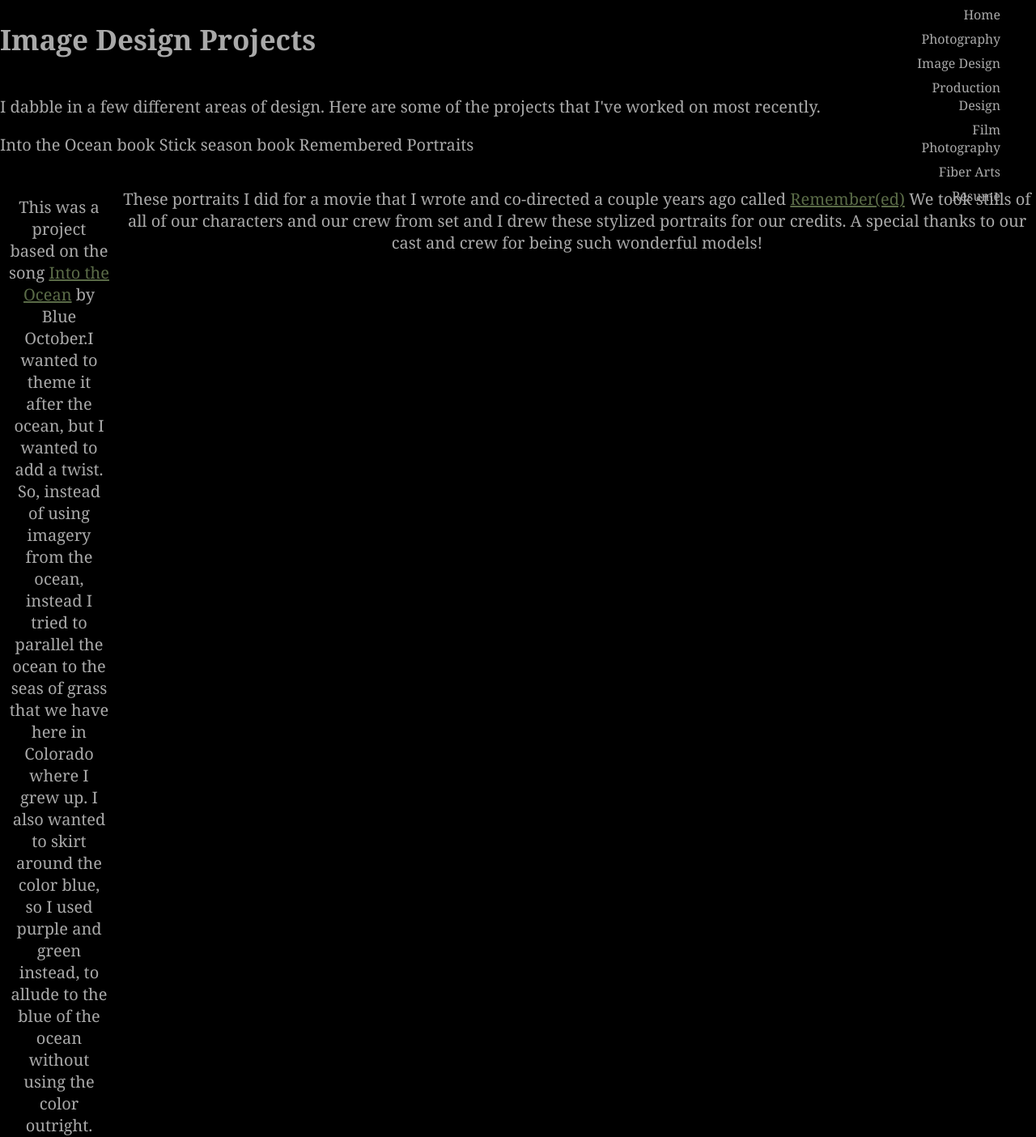
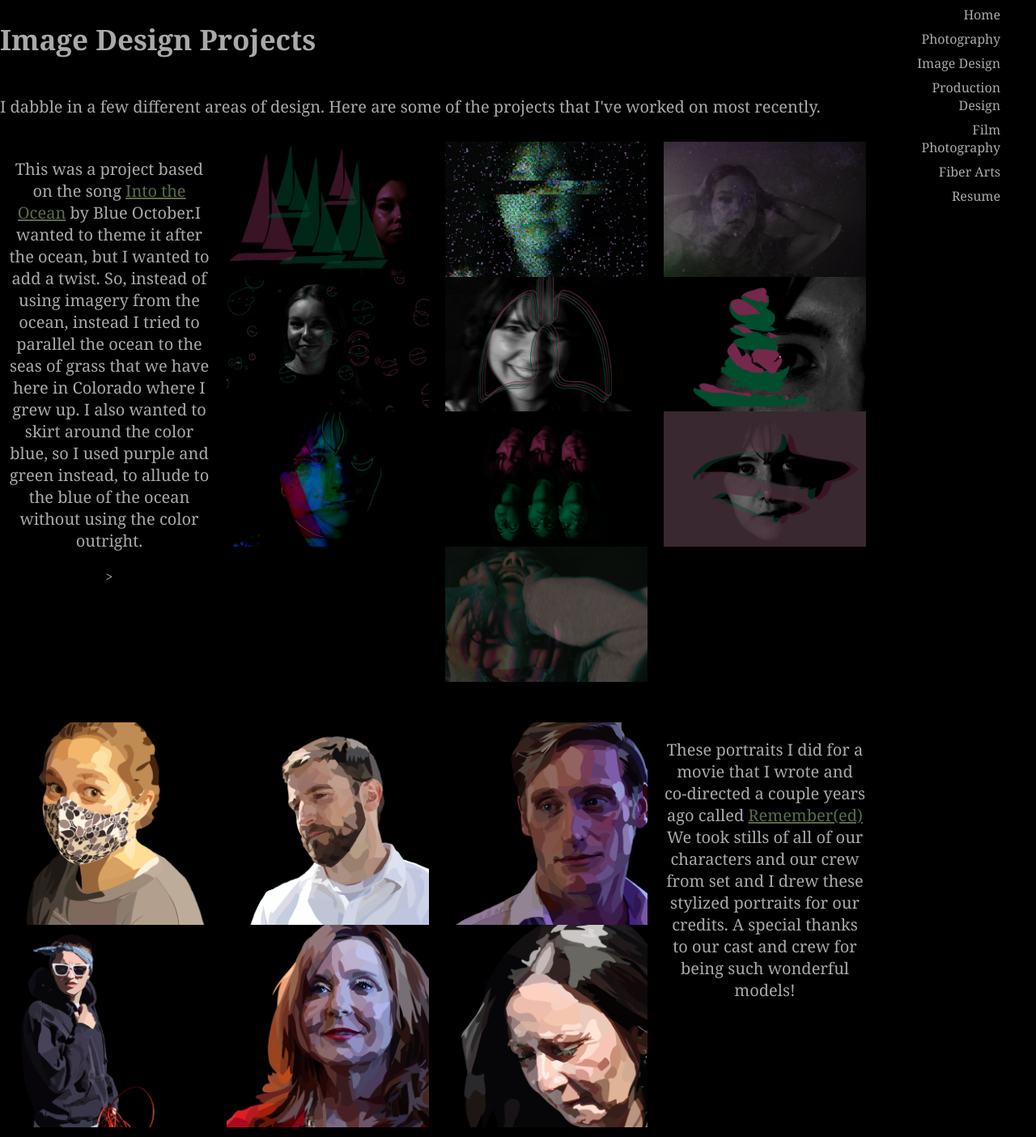
Before and after one commit to Addi-Blocher/Addi-Blocher.github.io, a plain HTML site: page links/ImageDesign.html in a window 1280 px wide. Shown: the part 22-1426 px from the top of the page at 81% size. Drawn offline with Linux system fonts and the light colour scheme.

Commit message:
furstation

```diff
--- a/CSS/main.css
+++ b/CSS/main.css
@@ -99,6 +99,7 @@ button:visited {
   top: 5px;
   padding: 20px;
   text-align: right;
+  background-color: rgba(0,0,0, .4);
 }
 
 .menu a{
@@ -323,10 +324,17 @@ body, html {
 }
 
 /*image design specific designs*/
+.image {
+  display: block;
+  width: 100%;
+  height: auto;
+}
+
 .grid {
   display: flex;
   flex-wrap: nowrap;
   text-align: center;
+  margin-bottom: 30px;
 }
 
 .left {
@@ -347,6 +355,7 @@ body, html {
 .right {
   flex: 25%;
   padding: 10px;
+  margin-right: 200px;
 }
 
 /*resume specific designs*/
@@ -382,6 +391,7 @@ body, html {
 .filmright {
   flex: 50%;
   padding: 10px;
+  margin-right: 200px;
 }
 
 .title {
--- a/links/ImageDesign.html
+++ b/links/ImageDesign.html
@@ -25,43 +25,110 @@
 <p>
 I dabble in a few different areas of design. Here are some of the projects that I've worked on most recently.
 </p>
-<p>
-    Into the Ocean book
-    Stick season book
-    Remembered Portraits
 
-</p>
 
-<div class="grid">
-
-    <div class="left">
-        <p>This was a project based on the song <a href="https://www.youtube.com/watch?v=ZES3nJQYJok">Into the Ocean</a> by Blue October.I wanted to theme it after the ocean, but I wanted to add a twist. So, instead of using imagery from the ocean, instead I tried to parallel the ocean to the seas of grass that we have here in Colorado where I grew up. I also wanted to skirt around the color blue, so I used purple and green instead, to allude to the blue of the ocean without using the color outright.</p>
+    <div class="grid">
+        <div class="left">
+            <p>This was a project based on the song <a href="https://www.youtube.com/watch?v=ZES3nJQYJok">Into the Ocean</a> by Blue October.I wanted to theme it after the ocean, but I wanted to add a twist. So, instead of using imagery from the ocean, instead I tried to parallel the ocean to the seas of grass that we have here in Colorado where I grew up. I also wanted to skirt around the color blue, so I used purple and green instead, to allude to the blue of the ocean without using the color outright.</p>>
+        </div>
+        <div class="leftcenter">
+            <img src="../designs/boats.jpg" alt="drawn boats overlaying a portrait of a woman" class="image"
+            height="20%"
+            width="20%">
+            <img src="../designs/bubbles.jpg" alt="outlined bubbles over a portrait of a woman" class="image"
+            height="20%"
+            width="20%">
+            <img src="../designs/detail.jpg" alt="drawn details over a portrait of a woman" class="image"
+            height="20%"
+            width="20%">
+        </div>
+        <div class="rightcenter">
+            <img src="../designs/glitch.jpg" alt="a glitch style on a portrait of a woman" class="image"
+            height="20%"
+            width="20%">
+            <img src="../designs/lungs.jpg" alt="lungs drawn over a portrait of a woman" class="image"
+            height="20%"
+            width="20%">
+            <img src="../designs/repeat.jpg" alt="many pictures of a woman fading into black background" class="image"
+            height="20%"
+            width="20%">
+            <img src="../designs/scream.jpg" alt="a woman screaming twice" class="image"
+            height="20%"
+            width="20%">
+        </div>
+        <div class="right">
+            <img src="../designs/space.jpg" alt="a woman in space" class="image"
+            height="20%"
+            width="20%">
+            <img src="../designs/stones.jpg" alt="a basic drawing of a stack of stones over a portrait of a woman" class="image"
+            height="20%"
+            width="20%">
+            <img src="../designs/whales.jpg" alt="cut out whales over a portrait of a woman" class="image"
+            height="20%"
+            width="20%">
+        </div>
     </div>
 
 
-    <!--photo block
-
     <div class="grid">
         <div class="left">
-            <h1>Artist's Statement</h1>
+            <img src="../designs/portraits/abby.jpg" alt="a woman in space" class="image"
+            height="20%"
+            width="20%">
+            <img src="../designs/portraits/addi.jpg" alt="a basic drawing of a stack of stones over a portrait of a woman" class="image"
+            height="20%"
+            width="20%">
+            <img src="../designs/portraits/alex.jpg" alt="cut out whales over a portrait of a woman" class="image"
+            height="20%"
+            width="20%">
+            <img src="../designs/portraits/ayla.jpg" alt="a basic drawing of a stack of stones over a portrait of a woman" class="image"
+            height="20%"
+            width="20%">
+            <img src="../designs/portraits/dad.jpg" alt="a basic drawing of a stack of stones over a portrait of a woman" class="image"
+            height="20%"
+            width="20%">
         </div>
         <div class="leftcenter">
-            <img src="../designs/boats.jpg" alt="drawn boats overlaying a portrait of a woman" class="image">
-            <img src="../designs/bubbles.jpg" alt="outlined bubbles over a portrait of a woman" class="image">
-            <img src="../designs/detail.jpg" alt="drawn details over a portrait of a woman" class="image">
+            <img src="../designs/portraits/dan.jpg" alt="drawn boats overlaying a portrait of a woman" class="image"
+            height="20%"
+            width="20%">
+            <img src="../designs/portraits/kim.jpg" alt="outlined bubbles over a portrait of a woman" class="image"
+            height="20%"
+            width="20%">
+            <img src="../designs/portraits/kulani.jpg" alt="drawn details over a portrait of a woman" class="image"
+            height="20%"
+            width="20%">
+            <img src="../designs/portraits/misha.jpg" alt="a basic drawing of a stack of stones over a portrait of a woman" class="image"
+            height="20%"
+            width="20%">
+            <img src="../designs/portraits/myles.jpg" alt="a basic drawing of a stack of stones over a portrait of a woman" class="image"
+            height="20%"
+            width="20%">
         </div>
         <div class="rightcenter">
-            <img src="../designs/glitch.jpg" alt="a glitch style on a portrait of a woman" class="image">
-            <img src="../designs/lungs.jpg" alt="lungs drawn over a portrait of a woman" class="image">
-            <img src="../designs/repeat.jpg" alt="many pictures of a woman fading into black background" class="image">
-            <img src="../designs/scream.jpg" alt="a woman screaming twice" class="image">
+            <img src="../designs/portraits/nathaniel.jpg" alt="a glitch style on a portrait of a woman" class="image"
+            height="20%"
+            width="20%">
+            <img src="../designs/portraits/phylis.jpg" alt="lungs drawn over a portrait of a woman" class="image"
+            height="20%"
+            width="20%">
+            <img src="../designs/portraits/rob.jpg" alt="many pictures of a woman fading into black background" class="image"
+            height="20%"
+            width="20%">
+            <img src="../designs/portraits/robert.jpg" alt="a woman screaming twice" class="image"
+            height="20%"
+            width="20%">
+            <img src="../designs/portraits/victor.jpg" alt="a basic drawing of a stack of stones over a portrait of a woman" class="image"
+            height="20%"
+            width="20%">
         </div>
         <div class="right">
-            <img src="../designs/space.jpg" alt="a woman in space" class="image">
-            <img src="../designs/stones.jpg" alt="a basic drawing of a stack of stones over a portrait of a woman" class="image">
-            <img src="../designs/whales.jpg" alt="cut out whales over a portrait of a woman" class="image">
+            <p>These portraits I did for a movie that I wrote and co-directed a couple years ago called <a href="https://www.imdb.com/title/tt17491930/?ref_=nv_sr_srsg_0">Remember(ed)</a> We took stills of all of our characters and our crew from set and I drew these stylized portraits for our credits. A special thanks to our cast and crew for being such wonderful models!</p>
         </div>
-    </div> -->
+    </div>
+
+
+
 
         <!--my logo
         <div class="logo">
@@ -70,7 +137,6 @@ I dabble in a few different areas of design. Here are some of the projects that
                 height="200"></a>
         </div>-->
 
-    <p>These portraits I did for a movie that I wrote and co-directed a couple years ago called <a href="https://www.imdb.com/title/tt17491930/?ref_=nv_sr_srsg_0">Remember(ed)</a> We took stills of all of our characters and our crew from set and I drew these stylized portraits for our credits. A special thanks to our cast and crew for being such wonderful models!</p>
 
 </body>
 </html>
```
Also changed, not shown: designs/portraits/abby.jpg (added), designs/portraits/addi.jpg (added), designs/portraits/alex.jpg (added), designs/portraits/ayla.jpg (added), designs/portraits/dad.jpg (added), designs/portraits/dan.jpg (added), designs/portraits/kim.jpg (added), designs/portraits/kulani.jpg (added), designs/portraits/misha.jpg (added), designs/portraits/myles.jpg (added), designs/portraits/nathaniel.jpg (added), designs/portraits/phylis.jpg (added), designs/portraits/rob.jpg (added), designs/portraits/robert.jpg (added), 1 more files.
